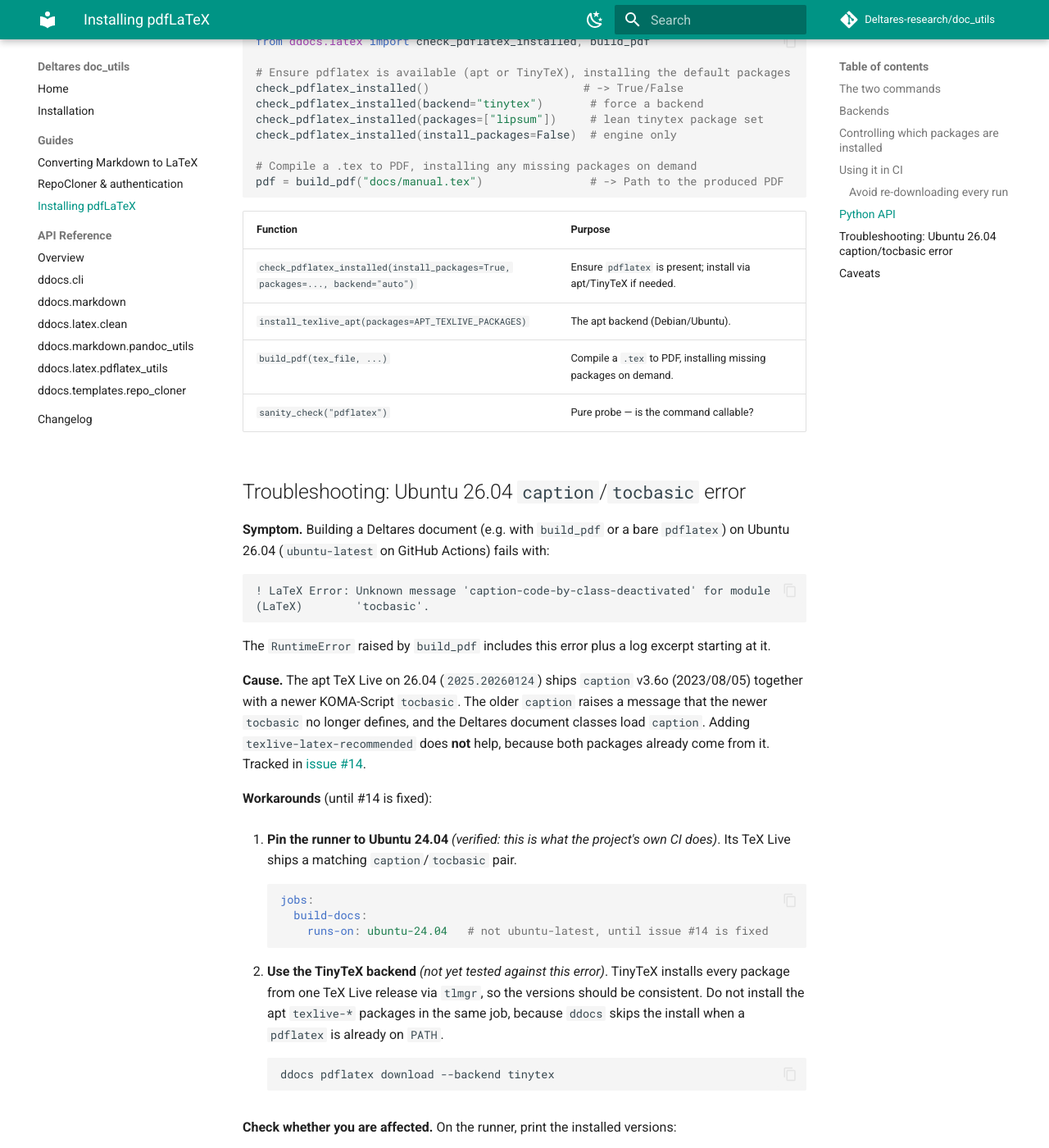
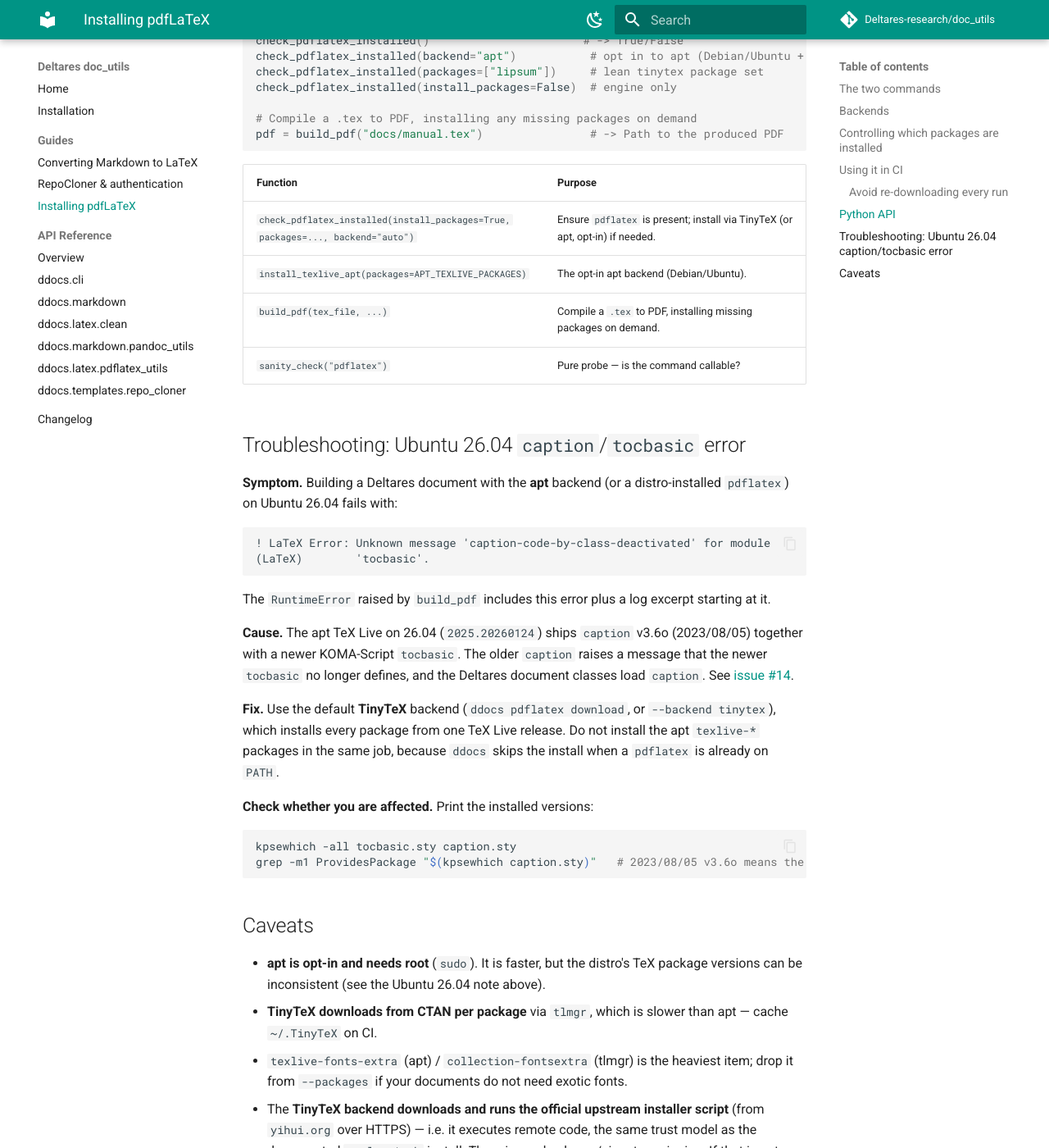
Before and after one commit to Deltares-research/doc_utils, an MkDocs documentation site: the page built from docs/guides/installing-pdflatex.md, in a window 1280 px wide and 1400 px high, scrolled down 2420 px. Shown: the whole window at 82% size. Built offline with MkDocs 1.6.1 and Material for MkDocs 9.7.7, drawn with Linux system fonts in a browser that asks for light colours; comment, search, counter and statistics services are not loaded; some of the changed text lies outside the part shown.

Commit message:
fix(latex): default to TinyTeX on Linux and restore ubuntu-latest in CI
The apt TeX Live on Ubuntu 26.04 ships a caption older than its KOMA-Script
tocbasic, breaking the Deltares template build. Make backend=auto use TinyTeX
everywhere so all TeX packages come from one release; apt stays opt-in.
Drop the apt LaTeX step and the ubuntu-24.04 pin from CI, cache ~/.TinyTeX,
and update docs and tests.

Closes #14

````diff
--- a/docs/guides/installing-pdflatex.md
+++ b/docs/guides/installing-pdflatex.md
@@ -24,13 +24,13 @@ ddocs pdflatex download     # install using the best available backend
 
 | Backend              | When it is used           | Notes                                                                                                                |
 |----------------------|---------------------------|----------------------------------------------------------------------------------------------------------------------|
-| **apt**              | Debian/Ubuntu with `sudo` | `apt-get install texlive-*` — prebuilt `.deb`s from a fast mirror; by far the quickest on CI. Needs root.            |
-| **tinytex**          | everywhere else           | Downloads and runs the official **TinyTeX** installer (root-free, cross-platform) and `tlmgr install`s the packages. |
-| **auto** *(default)* | —                         | Use **apt** when `apt-get` is available on Linux, otherwise fall back to **TinyTeX**.                                |
+| **tinytex**          | everywhere                | Downloads and runs the official **TinyTeX** installer (root-free, cross-platform) and `tlmgr install`s the packages. All packages come from one TeX Live release, so versions are consistent. |
+| **apt**              | opt-in; Debian/Ubuntu with `sudo` | `apt-get install texlive-*` — prebuilt `.deb`s from a fast mirror. Needs root, and the distro's package versions can be mutually incompatible (see [Troubleshooting](#troubleshooting-ubuntu-2604-captiontocbasic-error)). |
+| **auto** *(default)* | —                         | Same as **tinytex** on every platform.                                                                               |
 
 ```bash
-ddocs pdflatex download --backend auto      # default: apt on Debian/Ubuntu, else TinyTeX
-ddocs pdflatex download --backend apt        # force apt (fast; needs sudo)
+ddocs pdflatex download --backend auto      # default: TinyTeX
+ddocs pdflatex download --backend apt        # opt in to apt (faster; needs sudo)
 ddocs pdflatex download --backend tinytex    # force TinyTeX (no root, any OS)
 ```
 
@@ -64,17 +64,12 @@ compiles:
 ```yaml
 - run: pip install "git+https://github.com/Deltares-research/doc_utils.git"
 - run: ddocs get-tex-template --output-dir ./latex --no-ssh
-- run: ddocs pdflatex download          # auto -> apt on Ubuntu runners (fast)
+- run: ddocs pdflatex download          # auto -> TinyTeX
 - run: pdflatex docs/manual.tex          # bare pdflatex; packages are already present
 ```
 
-On an Ubuntu runner the `auto` backend picks **apt**, so this is fast and the
-`texlive-*` packages (e.g. `lipsum.sty`) are available to the bare `pdflatex` step.
-
-!!! warning "Ubuntu 26.04 runners"
-    On `ubuntu-latest` (now Ubuntu 26.04) the apt TeX Live currently fails to build the Deltares
-    templates. Until this is fixed, pin the job to `ubuntu-24.04`. See
-    [Troubleshooting](#troubleshooting-ubuntu-2604-captiontocbasic-error).
+The `auto` backend installs **TinyTeX**, so every TeX package (e.g. `caption`, `tocbasic`, `lipsum.sty`) comes from
+one consistent TeX Live release and works the same on any runner image, including `ubuntu-latest`.
 
 ### Avoid re-downloading every run
 
@@ -83,7 +78,7 @@ The bytes only need to land once. Cache the TeX install between runs:
 ```yaml
 - uses: actions/cache@v4
   with:
-    path: ~/.TinyTeX            # or the apt cache for the apt backend
+    path: ~/.TinyTeX
     key: tex-${{ runner.os }}-v1
 ```
 
@@ -96,9 +91,9 @@ The same functionality is available programmatically from `ddocs.latex`:
 ```python
 from ddocs.latex import check_pdflatex_installed, build_pdf
 
-# Ensure pdflatex is available (apt or TinyTeX), installing the default packages
+# Ensure pdflatex is available (TinyTeX by default), installing the default packages
 check_pdflatex_installed()                       # -> True/False
-check_pdflatex_installed(backend="tinytex")       # force a backend
+check_pdflatex_installed(backend="apt")           # opt in to apt (Debian/Ubuntu + sudo)
 check_pdflatex_installed(packages=["lipsum"])     # lean tinytex package set
 check_pdflatex_installed(install_packages=False)  # engine only
 
@@ -108,15 +103,15 @@ pdf = build_pdf("docs/manual.tex")                # -> Path to the produced PDF
 
 | Function | Purpose |
 | --- | --- |
-| `check_pdflatex_installed(install_packages=True, packages=..., backend="auto")` | Ensure `pdflatex` is present; install via apt/TinyTeX if needed. |
-| `install_texlive_apt(packages=APT_TEXLIVE_PACKAGES)` | The apt backend (Debian/Ubuntu). |
+| `check_pdflatex_installed(install_packages=True, packages=..., backend="auto")` | Ensure `pdflatex` is present; install via TinyTeX (or apt, opt-in) if needed. |
+| `install_texlive_apt(packages=APT_TEXLIVE_PACKAGES)` | The opt-in apt backend (Debian/Ubuntu). |
 | `build_pdf(tex_file, ...)` | Compile a `.tex` to PDF, installing missing packages on demand. |
 | `sanity_check("pdflatex")` | Pure probe — is the command callable? |
 
 ## Troubleshooting: Ubuntu 26.04 `caption`/`tocbasic` error
 
-**Symptom.** Building a Deltares document (e.g. with `build_pdf` or a bare `pdflatex`) on Ubuntu 26.04
-(`ubuntu-latest` on GitHub Actions) fails with:
+**Symptom.** Building a Deltares document with the **apt** backend (or a distro-installed `pdflatex`) on Ubuntu 26.04
+fails with:
 
 ```text
 ! LaTeX Error: Unknown message 'caption-code-by-class-deactivated' for module
@@ -127,44 +122,24 @@ The `RuntimeError` raised by `build_pdf` includes this error plus a log excerpt
 
 **Cause.** The apt TeX Live on 26.04 (`2025.20260124`) ships `caption` v3.6o (2023/08/05) together with a newer
 KOMA-Script `tocbasic`. The older `caption` raises a message that the newer `tocbasic` no longer defines, and the
-Deltares document classes load `caption`. Adding `texlive-latex-recommended` does **not** help, because both packages
-already come from it. Tracked in
-[issue #14](https://github.com/Deltares-research/doc_utils/issues/14).
+Deltares document classes load `caption`. See [issue #14](https://github.com/Deltares-research/doc_utils/issues/14).
 
-**Workarounds** (until #14 is fixed):
+**Fix.** Use the default **TinyTeX** backend (`ddocs pdflatex download`, or `--backend tinytex`), which installs every
+package from one TeX Live release. Do not install the apt `texlive-*` packages in the same job, because `ddocs` skips
+the install when a `pdflatex` is already on `PATH`.
 
-1. **Pin the runner to Ubuntu 24.04** *(verified: this is what the project's own CI does)*. Its TeX Live ships a
-   matching `caption`/`tocbasic` pair.
-
-    ```yaml
-    jobs:
-      build-docs:
-        runs-on: ubuntu-24.04   # not ubuntu-latest, until issue #14 is fixed
-    ```
-
-2. **Use the TinyTeX backend** *(not yet tested against this error)*. TinyTeX installs every package from one TeX Live
-   release via `tlmgr`, so the versions should be consistent. Do not install the apt `texlive-*` packages in the same
-   job, because `ddocs` skips the install when a `pdflatex` is already on `PATH`.
-
-    ```bash
-    ddocs pdflatex download --backend tinytex
-    ```
-
-**Check whether you are affected.** On the runner, print the installed versions:
+**Check whether you are affected.** Print the installed versions:
 
 ```bash
 kpsewhich -all tocbasic.sty caption.sty
 grep -m1 ProvidesPackage "$(kpsewhich caption.sty)"   # 2023/08/05 v3.6o means the old caption is installed
 ```
 
-Remove the pin once issue #14 is resolved.
-
 ## Caveats
 
-- **apt needs root** (`sudo`). On a machine without passwordless `sudo`, `auto` falls back
-  to TinyTeX.
-- **TinyTeX downloads from CTAN per package** via `tlmgr`, which is slower than apt — use
-  apt on Linux CI, or cache the install.
+- **apt is opt-in and needs root** (`sudo`). It is faster, but the distro's TeX package versions can be
+  inconsistent (see the Ubuntu 26.04 note above).
+- **TinyTeX downloads from CTAN per package** via `tlmgr`, which is slower than apt — cache `~/.TinyTeX` on CI.
 - `texlive-fonts-extra` (apt) / `collection-fontsextra` (tlmgr) is the heaviest item; drop
   it from `--packages` if your documents do not need exotic fonts.
 - The **TinyTeX backend downloads and runs the official upstream installer script** (from
````
Also changed, not shown: README.md (+1 -1 lines), docs/index.md (+1 -1 lines), docs/reference/pdflatex_utils.md (+2 -3 lines), 4 other files.
